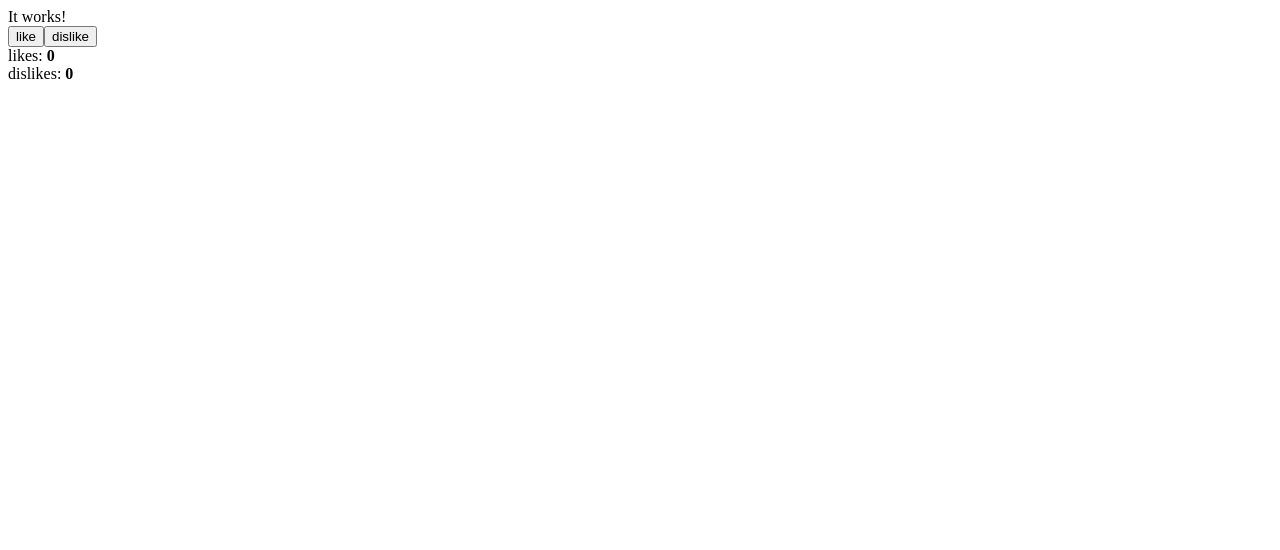
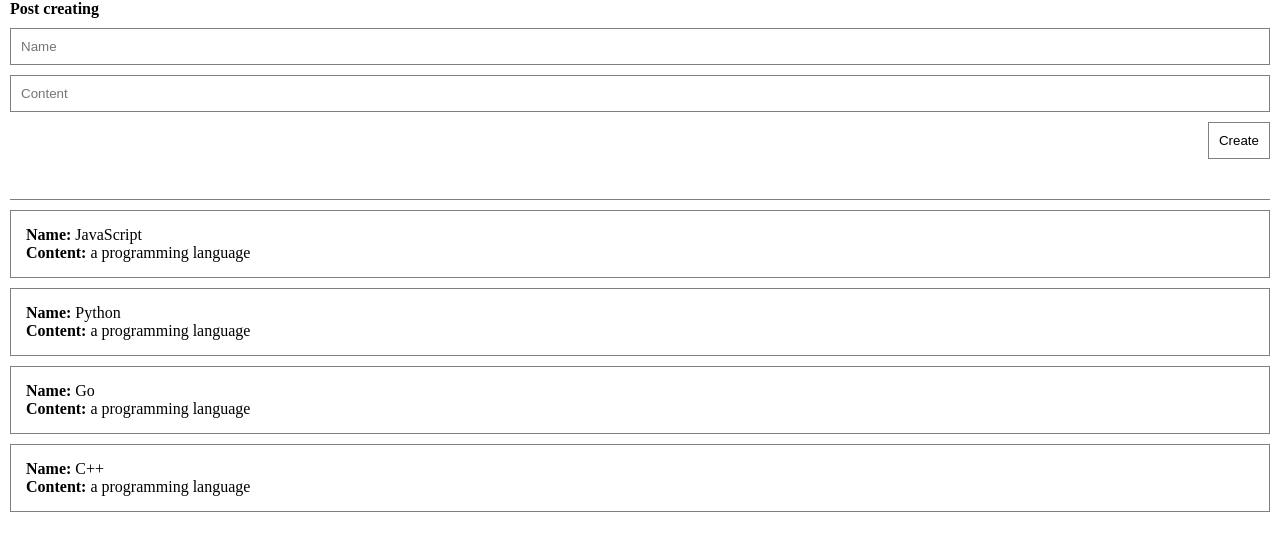
Before and after one commit to timu-ryan/posts-vue, a Vue app: page / in a window 1280 px wide. Shown: the top 550 px of the page. Built offline with nearby package versions, Linux system fonts and the light colour scheme.

Commit message:
feat: add form

```diff
--- a/src/App.vue
+++ b/src/App.vue
@@ -1,12 +1,32 @@
 <template>
-  <div>
-    It works!
-    <div>
-      <button @click="addLike">like</button>
-      <button @click="addDislike">dislike</button>
+  <div class="app">
+    <form @submit.prevent>
+      <h4>Post creating</h4>
+      <input
+        v-bind:value="title"
+        @input="title = $event.target.value"
+        type="text"
+        placeholder="Name"
+        class="input"
+      />
+      <input
+          v-bind:value="body"
+          @input="body = $event.target.value"
+        type="text"
+        placeholder="Content"
+        class="input"
+      />
+      <button
+        class="btn"
+        @click="createPost"
+      >
+        Create
+      </button>
+    </form>
+    <div class="post" v-for="post in posts">
+      <div><strong>Name: </strong>{{ post.title }}</div>
+      <div><strong>Content: </strong>{{ post.body }}</div>
     </div>
-    <div>likes: <strong>{{ likes }}</strong></div>
-    <div>dislikes: <strong>{{ dislikes }}</strong></div>
   </div>
 </template>
 
@@ -14,21 +34,68 @@
   export default {
     data() {
       return {
-        likes: 0,
-        dislikes: 0,
+        posts: [
+          {id: 1, title: 'JavaScript', body: 'a programming language'},
+          {id: 2, title: 'Python', body: 'a programming language'},
+          {id: 3, title: 'Go', body: 'a programming language'},
+          {id: 4, title: 'C++', body: 'a programming language'},
+        ],
+        title: '',
+        body: '',
       }
     },
     methods: {
-      addLike() {
-        this.likes += 1;
-      },
-      addDislike() {
-        this.dislikes += 1;
+      createPost() {
+        const newPost = {
+          id: Date.now(),
+          title: this.title,
+          body: this.body,
+        }
+        this.posts.push(newPost)
+        this.title = ''
+        this.body = ''
       },
     }
   }
 </script>
 
 <style>
+  * {
+    box-sizing: border-box;
+    margin: 0;
+    padding: 0;
+  }
 
+  .app {
+    margin: 0 10px;
+  }
+
+  .post {
+    padding: 15px;
+    border: 1px solid gray;
+    margin-top: 10px;
+  }
+
+  form {
+    display: flex;
+    flex-direction: column;
+    border-bottom: 1px solid gray;
+  }
+
+  .btn {
+    margin-top: 10px;
+    margin-bottom: 40px;
+    padding: 10px;
+    background: transparent;
+    border: 1px solid gray;
+
+    align-self: end;
+  }
+
+  .input {
+    border: 1px solid gray;
+    padding: 10px;
+    width: 100%;
+    margin-top: 10px;
+  }
 </style>
```
